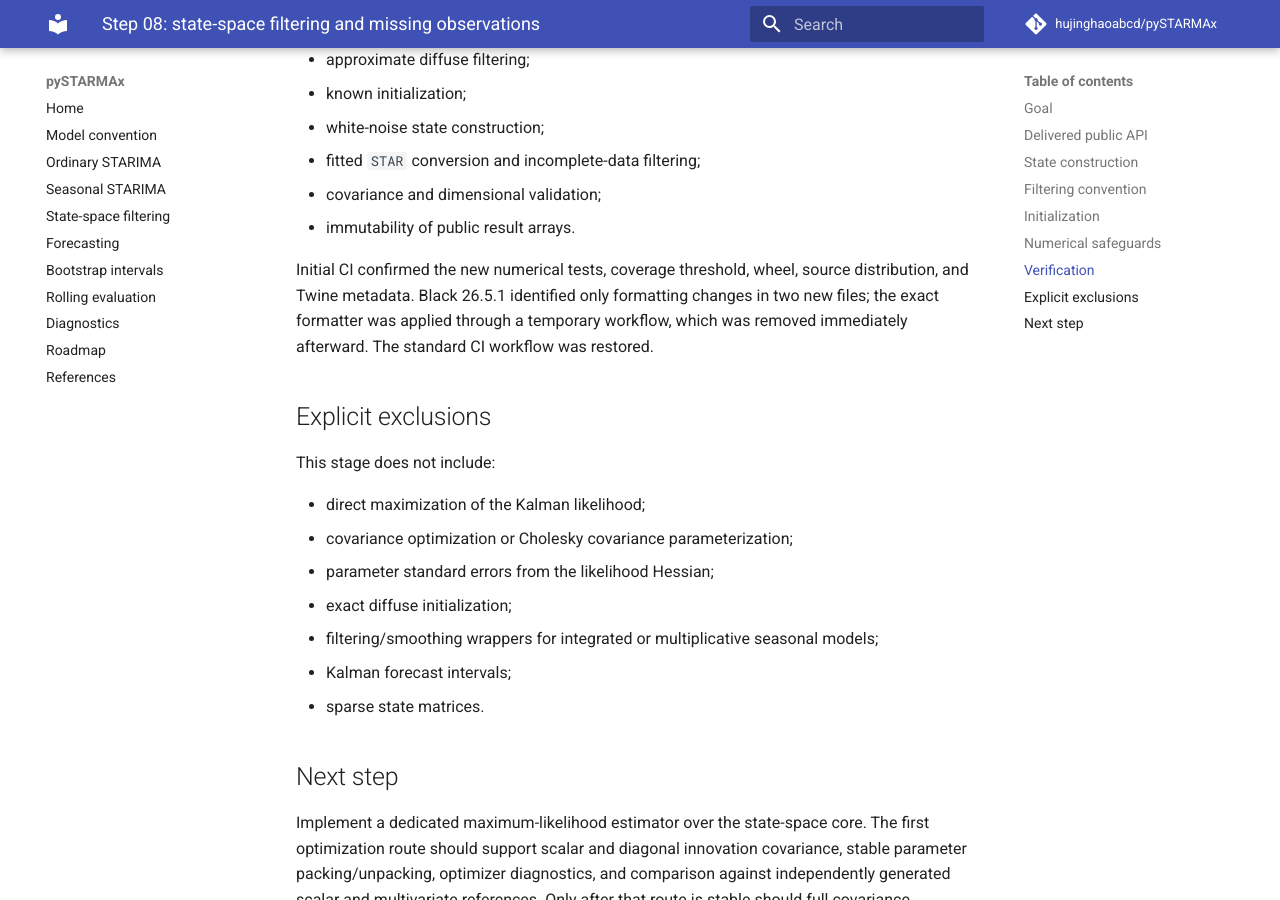
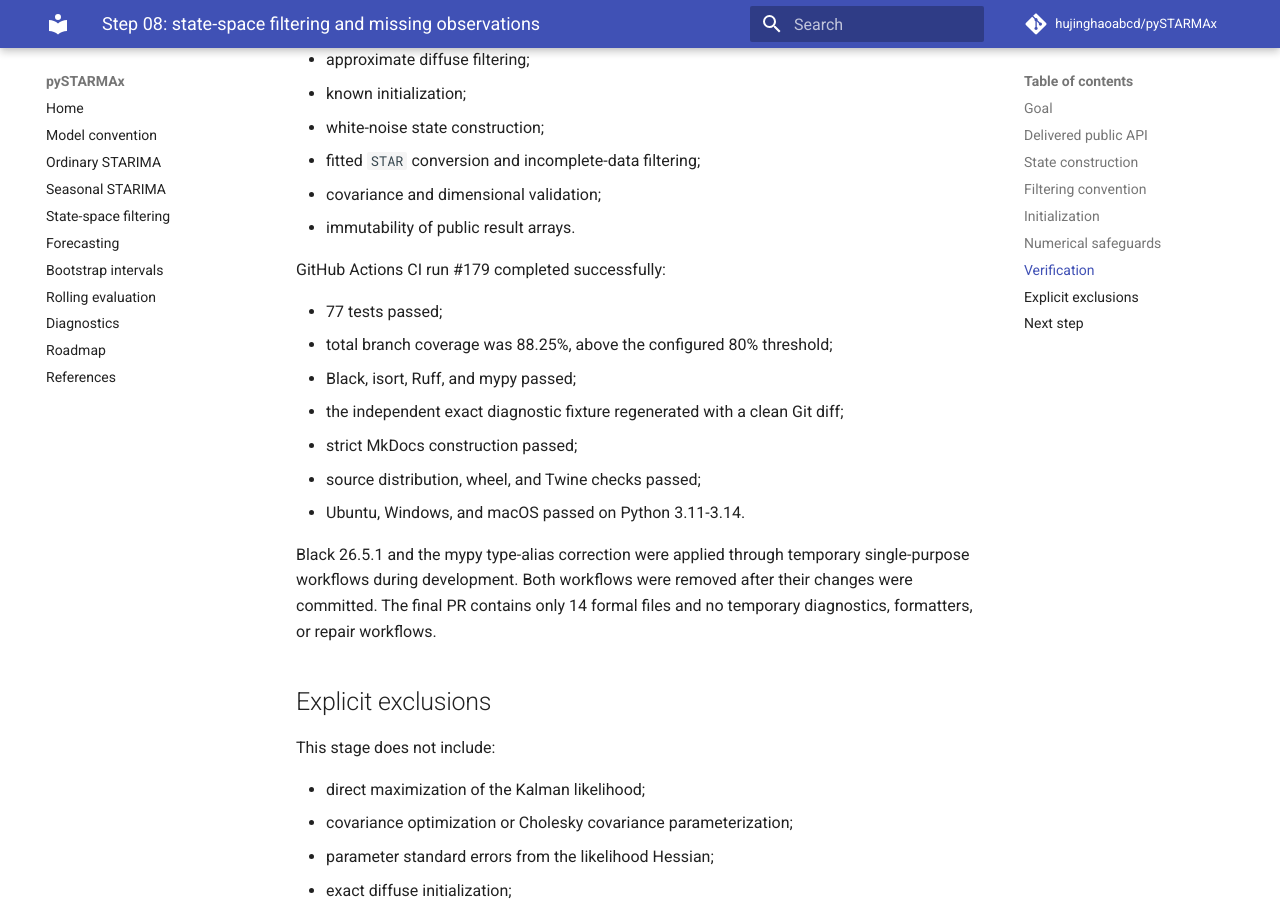
Before and after one commit to hujinghaoabcd/pySTARMAx, an MkDocs documentation site: the page built from docs/development/STEP_08_STATE_SPACE.md, in a window 1280 px wide and 900 px high, scrolled down 2396 px. Built offline with MkDocs 1.6.1 and Material for MkDocs 9.7.7, drawn with Linux system fonts in a browser that asks for light colours; comment, search, counter and statistics services are not loaded.

Commit message:
Finalize the step 08 validation record

```diff
--- a/docs/development/STEP_08_STATE_SPACE.md
+++ b/docs/development/STEP_08_STATE_SPACE.md
@@ -85,10 +85,20 @@ Focused tests cover:
 - covariance and dimensional validation;
 - immutability of public result arrays.
 
-Initial CI confirmed the new numerical tests, coverage threshold, wheel, source
-distribution, and Twine metadata. Black 26.5.1 identified only formatting changes
-in two new files; the exact formatter was applied through a temporary workflow,
-which was removed immediately afterward. The standard CI workflow was restored.
+GitHub Actions CI run #179 completed successfully:
+
+- 77 tests passed;
+- total branch coverage was 88.25%, above the configured 80% threshold;
+- Black, isort, Ruff, and mypy passed;
+- the independent exact diagnostic fixture regenerated with a clean Git diff;
+- strict MkDocs construction passed;
+- source distribution, wheel, and Twine checks passed;
+- Ubuntu, Windows, and macOS passed on Python 3.11-3.14.
+
+Black 26.5.1 and the mypy type-alias correction were applied through temporary
+single-purpose workflows during development. Both workflows were removed after
+their changes were committed. The final PR contains only 14 formal files and no
+temporary diagnostics, formatters, or repair workflows.
 
 ## Explicit exclusions
 
```
